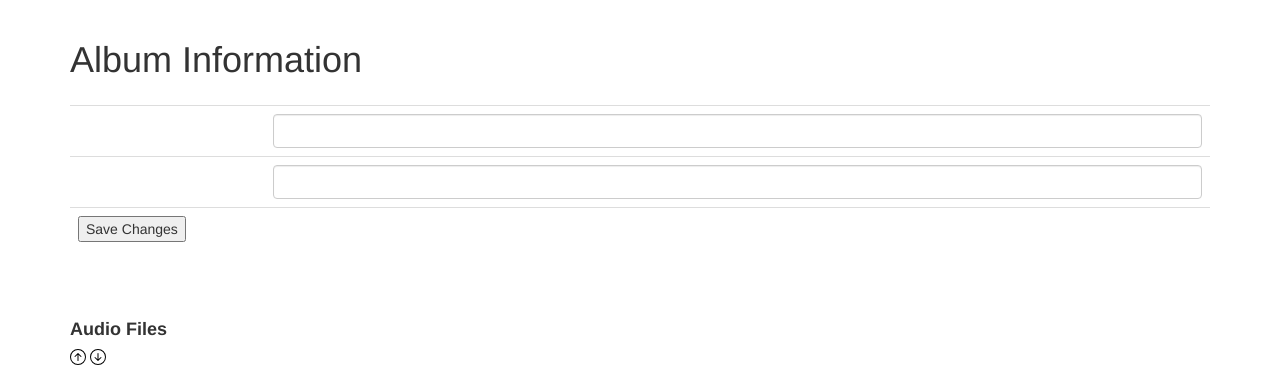
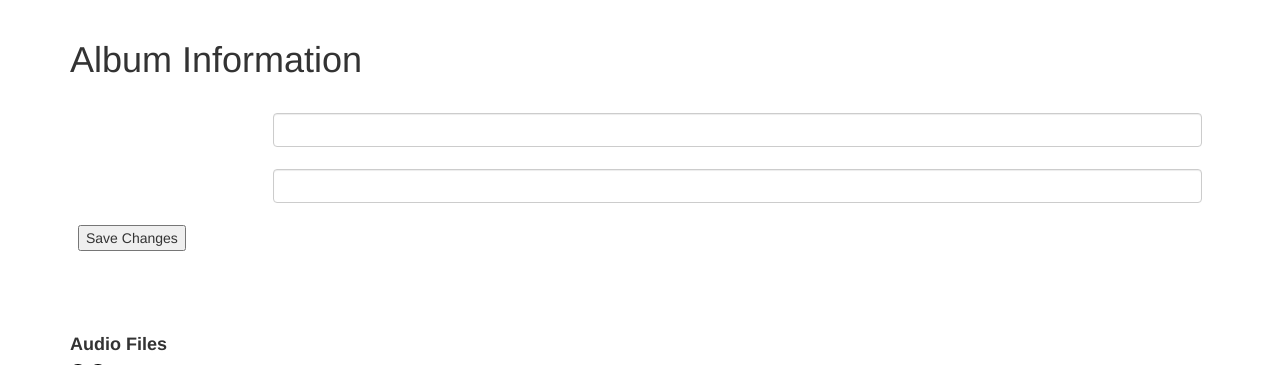
Before and after one commit to jjsutula/phile-tag, a Flask app: template app/templates/files.html in a window 1280 px wide. Shown: the part 52-417 px from the top of the page. Run offline with Flask 2, Linux system fonts and the light colour scheme; the template is opened without the code that fills it: values that come from a table or form of the project are taken from there, others are empty; some libraries are stand-ins or nearby versions.

Commit message:
Make the Album Info table borderless

```diff
--- a/app/templates/base.html
+++ b/app/templates/base.html
@@ -1,4 +1,14 @@
 {% extends 'bootstrap/base.html' %}
+
+{% block styles %}
+{{super()}}
+<style>
+  .table.table-borderless tr td, .table.no-border tr th {
+    border-width: 0;
+    padding-bottom: 1em;
+  }
+  </style>
+  {% endblock %}
 
 {% block title %}
     {% if title %}{{ title }} - Philetag{% else %}Philetag{% endif %}
```
